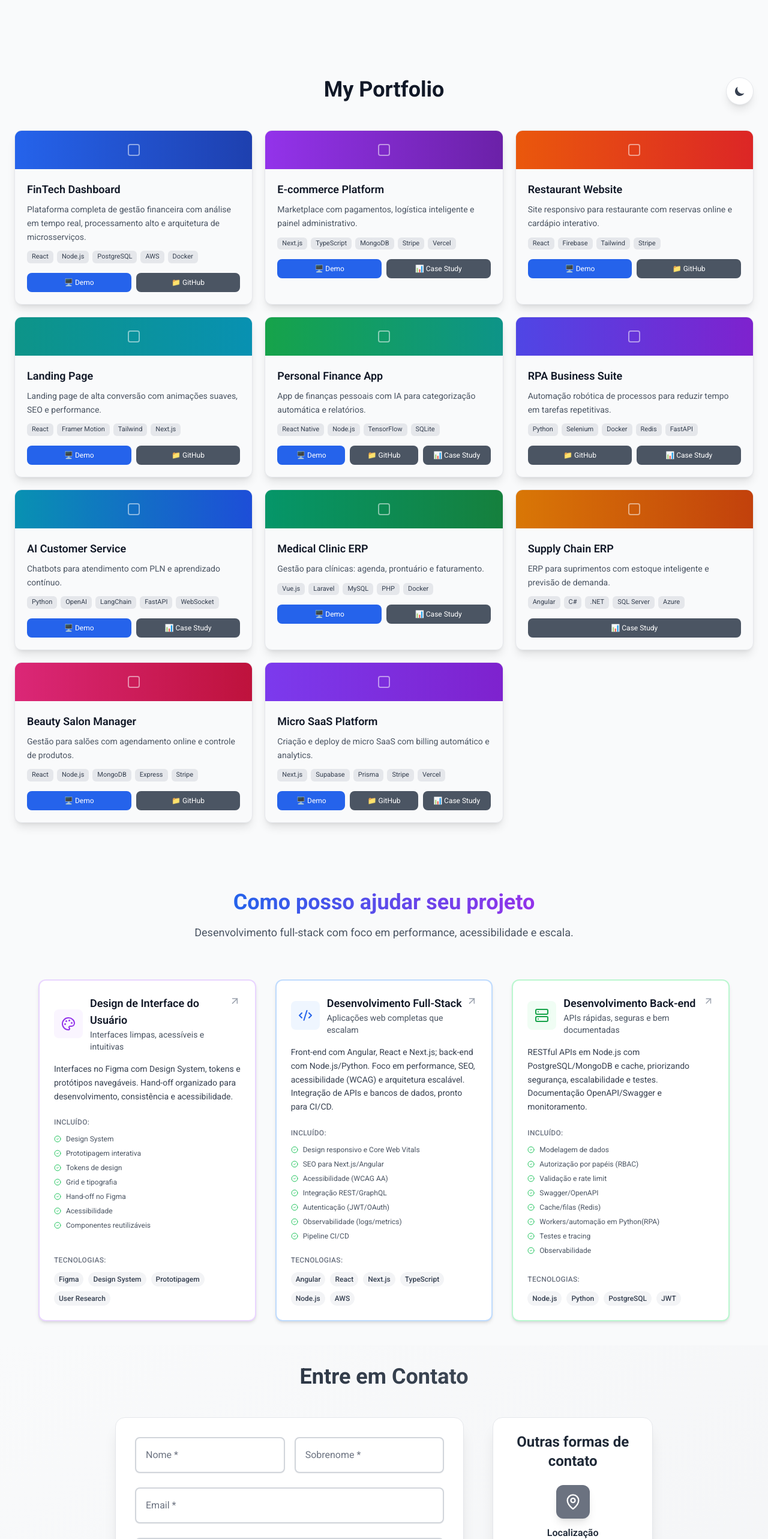
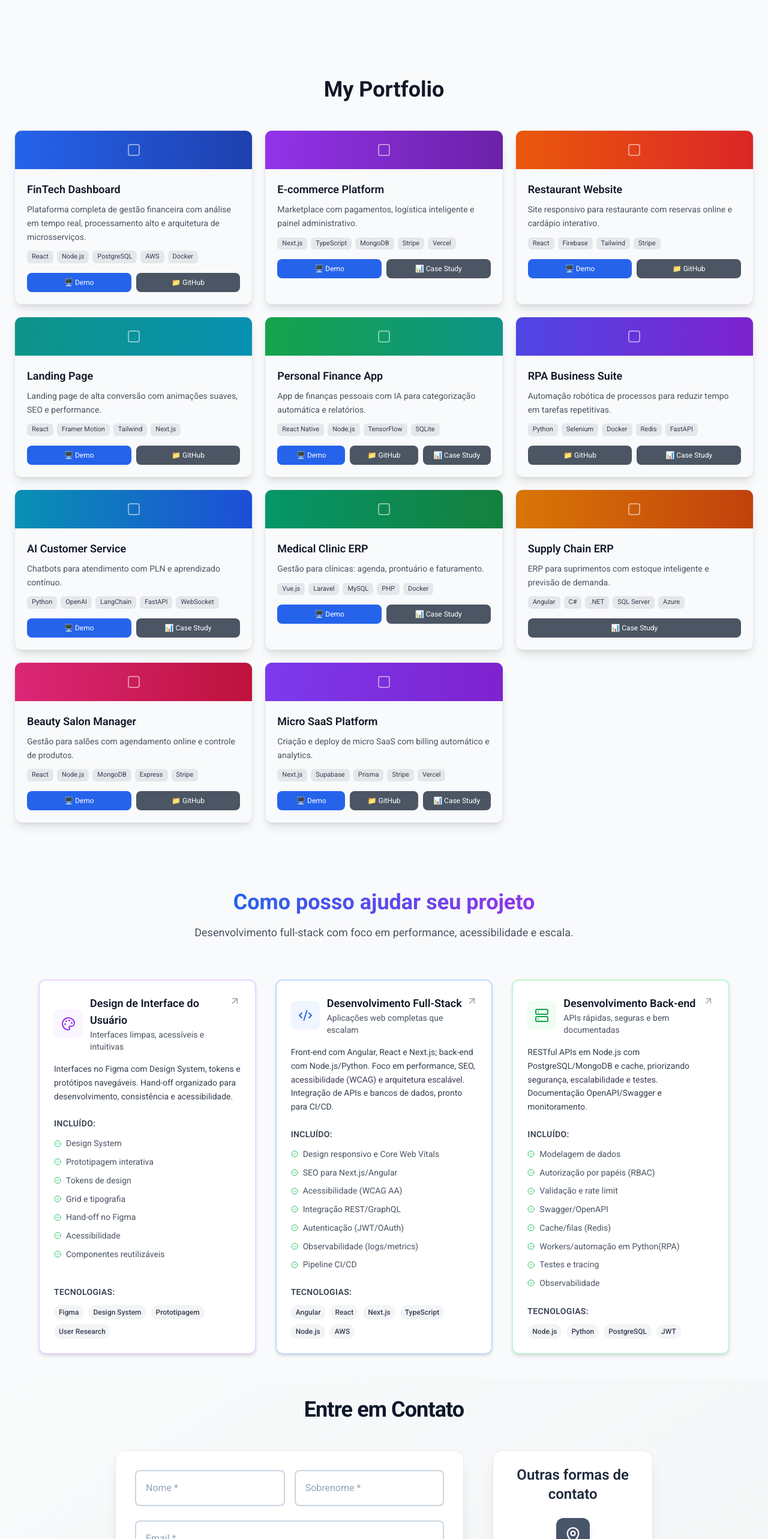
Before and after one commit to Jorgejuniorr24/Meuportfolio2025, a React (Vite) app in the folder my-portfolio/: page / in a window 1280 px wide. Shown: the part 2140-4706 px from the top of the page at 60% size. Built offline with nearby package versions, Linux system fonts and the light colour scheme.

Commit message:
Melhorias no footer,contato e serviçoss

```diff
--- a/my-portfolio/src/pages/Contact/index.jsx
+++ b/my-portfolio/src/pages/Contact/index.jsx
@@ -9,47 +9,44 @@ import {
   Loader,
 } from "lucide-react";
 
-// Utilitários de validação
-const validateEmail = (email) => {
-  const regex = /^[^\s@]+@[^\s@]+\.[^\s@]+$/;
-  return regex.test(email);
-};
-
+/* -------------------- Validações -------------------- */
+const validateEmail = (email) => /^[^\s@]+@[^\s@]+\.[^\s@]+$/.test(email);
 const validatePhone = (phone) => {
   const cleanPhone = phone.replace(/\D/g, "");
   return cleanPhone.length >= 10 && cleanPhone.length <= 15;
 };
-
 const formatPhone = (value) => {
   const cleaned = value.replace(/\D/g, "");
   const match = cleaned.match(/^(\d{2})(\d{5})(\d{4})$/);
-  if (match) {
-    return `(${match[1]}) ${match[2]}-${match[3]}`;
-  }
-  return value;
+  return match ? `(${match[1]}) ${match[2]}-${match[3]}` : value;
 };
 
-// Componentes reutilizáveis
+/* -------------------- Campo de Formulário -------------------- */
 const FormField = ({
   type = "text",
   name,
   placeholder,
   value,
   onChange,
+  onBlur,
   error,
   required = false,
   rows,
   className = "",
 }) => {
-  const baseClasses = `w-full p-4 bg-white dark:bg-gray-800 rounded-lg
-                      border-2 transition-all duration-200 ease-in-out
-                      text-gray-800 dark:text-gray-200
-                      placeholder-gray-500 dark:placeholder-gray-400
-                      shadow-sm focus:outline-none focus:shadow-lg`;
+  const baseClasses = `
+    w-full p-4 rounded-lg shadow-sm
+    bg-white dark:bg-gray-800
+    text-base text-slate-800 dark:text-white
+    placeholder:text-slate-400 dark:placeholder:text-slate-300
+    border-2 border-slate-300 dark:border-slate-700
+    focus:outline-none focus:shadow-lg
+    transition-all duration-200 ease-in-out
+  `.replace(/\s+/g, " ");
 
   const stateClasses = error
-    ? "border-red-400 dark:border-red-500 focus:ring-2 focus:ring-red-400 dark:focus:ring-red-500"
-    : "border-gray-300 dark:border-gray-700 focus:ring-2 focus:ring-blue-400 dark:focus:ring-blue-600 focus:border-transparent";
+    ? "focus:ring-2 focus:ring-red-400 dark:focus:ring-red-500 border-red-400 dark:border-red-500"
+    : "focus:ring-2 focus:ring-indigo-500 dark:focus:ring-indigo-400 focus:border-transparent";
 
   const Component = type === "textarea" ? "textarea" : "input";
 
@@ -58,21 +55,23 @@ const FormField = ({
       <Component
         type={type !== "textarea" ? type : undefined}
         name={name}
+        id={name}
         placeholder={placeholder}
         value={value}
         onChange={onChange}
+        onBlur={onBlur}
         required={required}
         rows={type === "textarea" ? rows : undefined}
         className={`${baseClasses} ${stateClasses} ${
           type === "textarea" ? "resize-none" : ""
         }`}
-        aria-invalid={error ? "true" : "false"}
+        aria-invalid={!!error}
         aria-describedby={error ? `${name}-error` : undefined}
       />
       {error && (
         <div
           id={`${name}-error`}
-          className="mt-2 flex items-center text-red-600 dark:text-red-400 text-sm"
+          className="mt-2 flex items-center text-red-600 dark:text-red-300 text-sm"
           role="alert"
         >
           <AlertCircle className="w-4 h-4 mr-1 flex-shrink-0" />
@@ -83,13 +82,15 @@ const FormField = ({
   );
 };
 
+/* -------------------- Card de Contato -------------------- */
 const ContactIcon = ({
   icon: Icon,
   title,
   subtitle,
   href,
-  bgColor = "bg-blue-500",
-  hoverColor = "hover:text-blue-600 dark:hover:text-blue-400",
+  // passe uma dessas: "bg-slate-600" | "bg-indigo-600" | "bg-emerald-600"
+  bgColor = "bg-indigo-600",
+  hoverColor = "hover:text-indigo-600 dark:hover:text-indigo-400",
 }) => {
   const content = (
     <div
@@ -97,17 +98,20 @@ const ContactIcon = ({
         href ? hoverColor : ""
       } transition-colors duration-200`}
     >
+      {/* mantém a MESMA cor no light e no dark */}
       <div
-        className={`w-14 h-14 ${bgColor} dark:bg-gray-700 rounded-xl flex items-center justify-center mx-auto mb-3 shadow-lg hover:shadow-xl transition-shadow duration-200`}
+        className={`w-14 h-14 ${bgColor} rounded-xl flex items-center justify-center mx-auto mb-3 shadow-lg hover:shadow-xl transition-shadow duration-200`}
       >
         <Icon className="w-7 h-7 text-white" />
       </div>
-      <p className="text-gray-800 dark:text-gray-300 font-semibold text-base mb-1">
+      <p className="text-base font-semibold text-slate-800 dark:text-white mb-1">
         {title}
       </p>
       <p
-        className={`text-gray-600 dark:text-gray-400 text-sm ${
-          href ? "underline hover:no-underline" : ""
+        className={`text-sm text-slate-600 dark:text-white ${
+          href
+            ? "underline decoration-transparent hover:decoration-inherit"
+            : ""
         }`}
       >
         {subtitle}
@@ -129,6 +133,7 @@ const ContactIcon = ({
   );
 };
 
+/* -------------------- Página de Contato -------------------- */
 export default function ContactPage() {
   const [formData, setFormData] = useState({
     firstName: "",
@@ -137,12 +142,10 @@ export default function ContactPage() {
     phone: "",
     message: "",
   });
-
   const [errors, setErrors] = useState({});
   const [isSubmitting, setIsSubmitting] = useState(false);
   const [submitStatus, setSubmitStatus] = useState(null); // 'success' | 'error' | null
 
-  // Validação em tempo real
   const validateField = useCallback((name, value) => {
     switch (name) {
       case "firstName":
@@ -168,21 +171,13 @@ export default function ContactPage() {
   const handleChange = useCallback(
     (e) => {
       const { name, value } = e.target;
+      const formattedValue = name === "phone" ? formatPhone(value) : value;
+      setFormData((prev) => ({ ...prev, [name]: formattedValue }));
 
-      // Formatação específica para telefone
-      const formattedValue = name === "phone" ? formatPhone(value) : value;
-
-      setFormData((prev) => ({
-        ...prev,
-        [name]: formattedValue,
-      }));
-
-      // Validação em tempo real
       if (errors[name]) {
-        const error = validateField(name, formattedValue);
         setErrors((prev) => ({
           ...prev,
-          [name]: error,
+          [name]: validateField(name, formattedValue),
         }));
       }
     },
@@ -192,11 +187,7 @@ export default function ContactPage() {
   const handleBlur = useCallback(
     (e) => {
       const { name, value } = e.target;
-      const error = validateField(name, value);
-      setErrors((prev) => ({
-        ...prev,
-        [name]: error,
-      }));
+      setErrors((prev) => ({ ...prev, [name]: validateField(name, value) }));
     },
     [validateField]
   );
@@ -209,24 +200,20 @@ export default function ContactPage() {
       "phone",
       "message",
     ];
-    const hasAllFields = requiredFields.every((field) =>
-      formData[field].trim()
-    );
-    const hasNoErrors = Object.values(errors).every((error) => !error);
-    return hasAllFields && hasNoErrors;
+    const hasAll = requiredFields.every((f) => formData[f].trim());
+    const noErrors = Object.values(errors).every((e) => !e);
+    return hasAll && noErrors;
   }, [formData, errors]);
 
   const handleSubmit = async (e) => {
     e.preventDefault();
 
-    // Validação completa do formulário
     const newErrors = {};
     Object.keys(formData).forEach((key) => {
       const error = validateField(key, formData[key]);
       if (error) newErrors[key] = error;
     });
-
-    if (Object.keys(newErrors).length > 0) {
+    if (Object.keys(newErrors).length) {
       setErrors(newErrors);
       return;
     }
@@ -235,10 +222,7 @@ export default function ContactPage() {
     setSubmitStatus(null);
 
     try {
-      // Simulação de envio (substitua pela sua API)
-      await new Promise((resolve) => setTimeout(resolve, 2000));
-
-      console.log("Form submitted:", formData);
+      await new Promise((r) => setTimeout(r, 2000));
       setSubmitStatus("success");
       setFormData({
         firstName: "",
@@ -248,9 +232,9 @@ export default function ContactPage() {
         message: "",
       });
       setErrors({});
-    } catch (error) {
+    } catch (err) {
       setSubmitStatus("error");
-      console.error("Erro ao enviar formulário:", error);
+      console.error("Erro ao enviar formulário:", err);
     } finally {
       setIsSubmitting(false);
     }
@@ -259,8 +243,9 @@ export default function ContactPage() {
   return (
     <div className="min-h-screen bg-gradient-to-br from-gray-50 to-gray-100 dark:from-[#0B1120] dark:to-[#1a2332] p-4 sm:p-8 transition-all duration-300">
       <div className="max-w-4xl mx-auto">
+        {/* Título */}
         <header className="text-center mb-12">
-          <h1 className="text-3xl md:text-4xl font-bold bg-gradient-to-r from-gray-800 to-gray-600 dark:from-white dark:to-gray-300 bg-clip-text text-transparent mb-4">
+          <h1 className="text-3xl md:text-4xl font-bold tracking-tight text-slate-900 dark:text-white">
             Entre em Contato
           </h1>
         </header>
@@ -270,7 +255,7 @@ export default function ContactPage() {
           <div className="lg:col-span-2">
             <div className="bg-white dark:bg-gray-800/50 backdrop-blur-sm rounded-2xl shadow-xl border border-gray-200 dark:border-gray-700 p-6 sm:p-8">
               {submitStatus === "success" && (
-                <div className="mb-6 p-4 bg-green-50 dark:bg-green-900/20 border border-green-200 dark:border-green-800 rounded-lg flex items-center text-green-800 dark:text-green-200">
+                <div className="mb-6 p-4 bg-green-50 dark:bg-green-900/20 border border-green-200 dark:border-green-800 rounded-lg flex items-center text-green-800 dark:text-green-200 text-sm">
                   <CheckCircle className="w-5 h-5 mr-3 flex-shrink-0" />
                   <span>
                     Mensagem enviada com sucesso! Entraremos em contato em
@@ -280,16 +265,13 @@ export default function ContactPage() {
               )}
 
               {submitStatus === "error" && (
-                <div className="mb-6 p-4 bg-red-50 dark:bg-red-900/20 border border-red-200 dark:border-red-800 rounded-lg flex items-center text-red-800 dark:text-red-200">
+                <div className="mb-6 p-4 bg-red-50 dark:bg-red-900/20 border border-red-200 dark:border-red-800 rounded-lg flex items-center text-red-800 dark:text-red-200 text-sm">
                   <AlertCircle className="w-5 h-5 mr-3 flex-shrink-0" />
-                  <span>
-                    Erro ao enviar mensagem. Tente novamente ou use um dos
-                    contatos alternativos.
-                  </span>
+                  <span>Erro ao enviar mensagem. Tente novamente.</span>
                 </div>
               )}
 
-              <div className="space-y-6">
+              <form onSubmit={handleSubmit} noValidate className="space-y-6">
                 <div className="grid sm:grid-cols-2 gap-4">
                   <FormField
                     name="firstName"
@@ -321,7 +303,6 @@ export default function ContactPage() {
                   error={errors.email}
                   required
                 />
-
                 <FormField
                   type="tel"
                   name="phone"
@@ -332,7 +313,6 @@ export default function ContactPage() {
                   error={errors.phone}
                   required
                 />
-
                 <FormField
                   type="textarea"
                   name="message"
@@ -346,14 +326,10 @@ export default function ContactPage() {
                 />
 
                 <button
-                  type="button"
+                  type="submit"
                   disabled={!isFormValid || isSubmitting}
-                  onClick={handleSubmit}
-                  className="w-full p-4 bg-gradient-to-r from-blue-500 to-blue-600 dark:from-blue-600 dark:to-blue-700
-                           text-white rounded-xl font-semibold shadow-lg hover:shadow-xl
-                           transition-all duration-200 transform hover:scale-[1.02]
-                           disabled:opacity-50 disabled:cursor-not-allowed disabled:transform-none
-                           flex items-center justify-center space-x-2"
+                  aria-busy={isSubmitting}
+                  className="w-full p-4 rounded-xl bg-gradient-to-r from-indigo-600 to-indigo-700 dark:from-indigo-500 dark:to-indigo-600 text-white text-base font-semibold shadow-lg hover:shadow-xl transition-all duration-200 transform hover:scale-[1.02] disabled:opacity-50 disabled:cursor-not-allowed disabled:transform-none flex items-center justify-center space-x-2"
                 >
                   {isSubmitting ? (
                     <>
@@ -367,14 +343,14 @@ export default function ContactPage() {
                     </>
                   )}
                 </button>
-              </div>
+              </form>
             </div>
           </div>
 
-          {/* Informações de Contato */}
+          {/* Informações de Contato (cores mantidas no dark) */}
           <div className="space-y-8">
             <div className="bg-white dark:bg-gray-800/50 backdrop-blur-sm rounded-2xl shadow-xl border border-gray-200 dark:border-gray-700 p-6">
-              <h2 className="text-2xl font-bold text-gray-800 dark:text-white mb-6 text-center">
+              <h2 className="text-2xl font-semibold text-slate-800 dark:text-white mb-6 text-center">
                 Outras formas de contato
               </h2>
 
@@ -383,25 +359,21 @@ export default function ContactPage() {
                   icon={MapPin}
                   title="Localização"
                   subtitle="Salvador - Bahia - Brasil"
-                  bgColor="bg-gray-500"
+                  bgColor="bg-slate-600" // cinza-ardósia
                 />
-
                 <ContactIcon
                   icon={Mail}
                   title="Email"
                   subtitle="jorge.juniortwo@hotmail.com"
                   href="mailto:jorge.juniortwo@hotmail.com"
-                  bgColor="bg-blue-500"
-                  hoverColor="hover:text-blue-600 dark:hover:text-blue-400"
+                  bgColor="bg-indigo-600" // indigo
                 />
-
                 <ContactIcon
                   icon={Phone}
                   title="WhatsApp"
                   subtitle="(+55) 71 99289-6908"
                   href="https://wa.me/5571992896908"
-                  bgColor="bg-green-500"
-                  hoverColor="hover:text-green-600 dark:hover:text-green-400"
+                  bgColor="bg-emerald-600" // verde esmeralda
                 />
               </div>
             </div>
--- a/my-portfolio/src/pages/Portfolio/index.jsx
+++ b/my-portfolio/src/pages/Portfolio/index.jsx
@@ -1,23 +1,6 @@
-import React, { useState, useEffect } from "react";
+import React from "react";
 
 const Portfolio = () => {
-  // Estado para controlar o dark mode
-  const [isDarkMode, setIsDarkMode] = useState(false);
-
-  // Função para alternar o dark mode
-  const toggleDarkMode = () => {
-    setIsDarkMode(!isDarkMode);
-  };
-
-  // Aplicar classe dark no documento
-  useEffect(() => {
-    if (isDarkMode) {
-      document.documentElement.classList.add("dark");
-    } else {
-      document.documentElement.classList.remove("dark");
-    }
-  }, [isDarkMode]);
-
   const projects = [
     {
       title: "FinTech Dashboard",
@@ -134,7 +117,7 @@ const Portfolio = () => {
       key={index}
       className="bg-[#F9FAFB] dark:bg-slate-800 rounded-xl overflow-hidden shadow-lg hover:shadow-xl transition-all duration-300 hover:-translate-y-1 border border-gray-200 dark:border-slate-700"
     >
-      {/* Header colorido mantido */}
+      {/* Header colorido */}
       <div
         className={`h-14 sm:h-16 bg-gradient-to-r ${project.gradient} relative flex items-center justify-center`}
       >
@@ -189,40 +172,12 @@ const Portfolio = () => {
   return (
     <div className="bg-gray-50 dark:bg-[#0B1120] pt-16 px-6 pb-6 text-gray-900 dark:text-white transition-colors duration-300">
       <div className="max-w-7xl mx-auto">
-        {/* Header com botão de dark mode */}
-        <div className="text-center mb-12 relative">
-          {/* Botão de Dark Mode */}
-          <button
-            onClick={toggleDarkMode}
-            className="absolute top-0 right-0 p-3 rounded-full bg-white dark:bg-slate-800 shadow-lg hover:shadow-xl transition-all duration-300 border border-gray-200 dark:border-slate-600 group"
-            aria-label="Toggle Dark Mode"
-          >
-            {isDarkMode ? (
-              <svg
-                className="w-5 h-5 text-yellow-500 group-hover:text-yellow-400 transition-colors"
-                fill="currentColor"
-                viewBox="0 0 20 20"
-              >
-                <path
-                  fillRule="evenodd"
-                  d="M10 2a1 1 0 011 1v1a1 1 0 11-2 0V3a1 1 0 011-1zm4 8a4 4 0 11-8 0 4 4 0 018 0zm-.464 4.95l.707.707a1 1 0 001.414-1.414l-.707-.707a1 1 0 00-1.414 1.414zm2.12-10.607a1 1 0 010 1.414l-.706.707a1 1 0 11-1.414-1.414l.707-.707a1 1 0 011.414 0zM17 11a1 1 0 100-2h-1a1 1 0 100 2h1zm-7 4a1 1 0 011 1v1a1 1 0 11-2 0v-1a1 1 0 011-1zM5.05 6.464A1 1 0 106.465 5.05l-.708-.707a1 1 0 00-1.414 1.414l.707.707zm1.414 8.486l-.707.707a1 1 0 01-1.414-1.414l.707-.707a1 1 0 011.414 1.414zM4 11a1 1 0 100-2H3a1 1 0 000 2h1z"
-                  clipRule="evenodd"
-                />
-              </svg>
-            ) : (
-              <svg
-                className="w-5 h-5 text-gray-700 group-hover:text-gray-900 transition-colors"
-                fill="currentColor"
-                viewBox="0 0 20 20"
-              >
-                <path d="M17.293 13.293A8 8 0 016.707 2.707a8.001 8.001 0 1010.586 10.586z" />
-              </svg>
-            )}
-          </button>
-
+        {/* Título */}
+        <div className="text-center mb-12">
           <h1 className="text-3xl md:text-4xl font-bold mb-3">My Portfolio</h1>
         </div>
 
+        {/* Cards */}
         <div className="grid grid-cols-1 md:grid-cols-2 xl:grid-cols-3 gap-5">
           {projects.map(renderProjectCard)}
         </div>
--- a/my-portfolio/src/pages/Services/index.jsx
+++ b/my-portfolio/src/pages/Services/index.jsx
@@ -187,7 +187,7 @@ const FeatureList = memo(({ features }) => (
     {features.map((feature, i) => (
       <div key={i} className="flex items-center gap-2">
         <CheckCircle2 className="w-3 h-3 text-green-500 flex-shrink-0" />
-        <span className="text-xs text-gray-600 dark:text-gray-400">
+        <span className="text-sm text-gray-600 dark:text-gray-300 leading-relaxed">
           {feature}
         </span>
       </div>
@@ -258,7 +258,7 @@ const ServiceCard = memo(({ service, isActive, onHover, onLeave, index }) => {
 
       {/* Features */}
       <div className="mb-6">
-        <h4 className="text-xs font-medium text-gray-500 dark:text-gray-400 mb-3 uppercase tracking-wide">
+        <h4 className="text-sm font-semibold text-gray-700 dark:text-gray-200 mb-3 uppercase tracking-wide">
           Incluído:
         </h4>
         <FeatureList features={service.features} />
@@ -266,7 +266,7 @@ const ServiceCard = memo(({ service, isActive, onHover, onLeave, index }) => {
 
       {/* Skills */}
       <div className="mt-auto">
-        <h4 className="text-xs font-medium text-gray-500 dark:text-gray-400 mb-3 uppercase tracking-wide">
+        <h4 className="text-sm font-semibold text-gray-700 dark:text-gray-200 mb-3 uppercase tracking-wide">
           Tecnologias:
         </h4>
         <div className="flex flex-wrap gap-2">
```
Also changed, not shown: my-portfolio/src/components/ui/Footer.jsx (+16 -18 lines).
